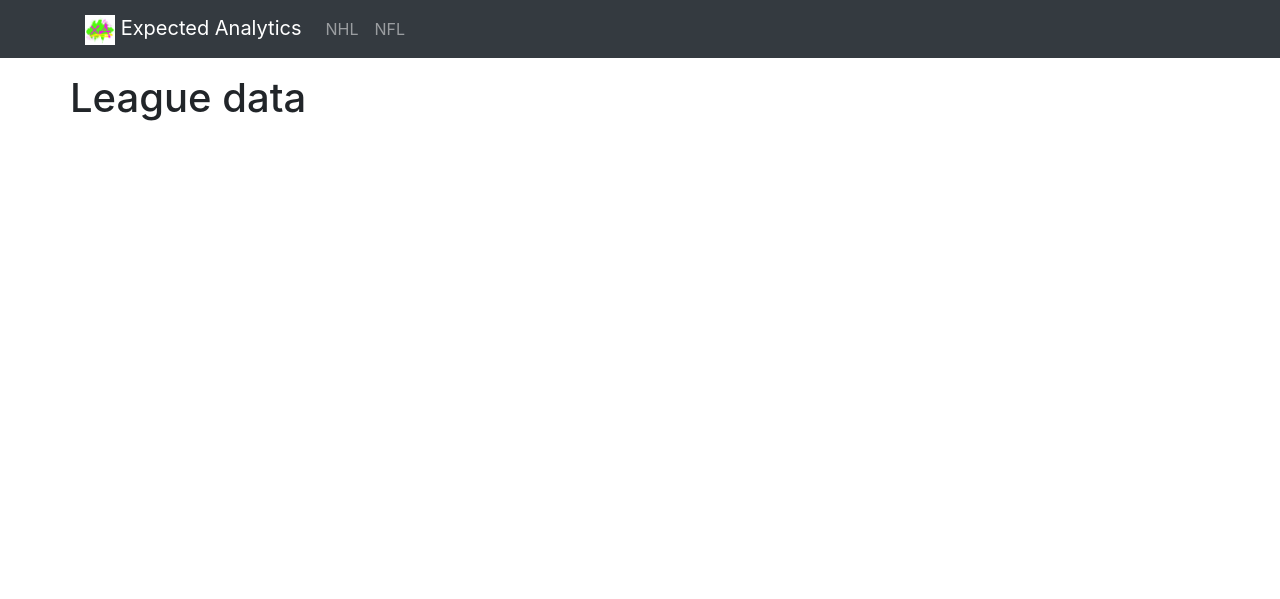
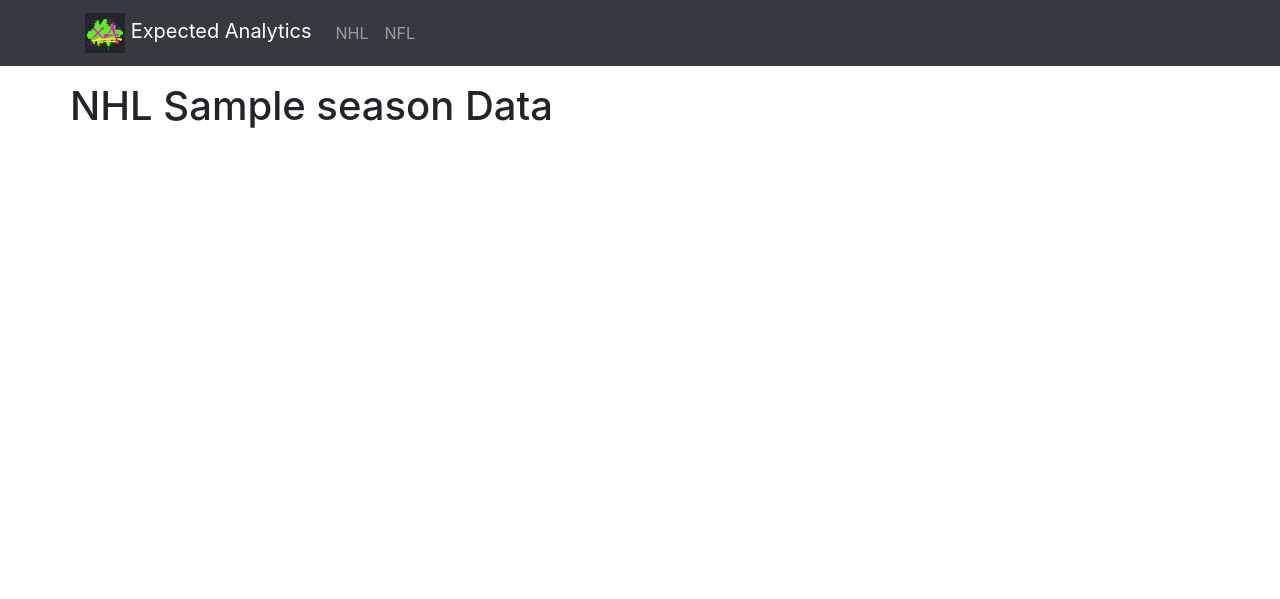
Before and after one commit to materimm/analytics, a Flask app: template templates/nhl_league.html in a window 1280 px wide. Shown: the top 599 px of the page. Run offline with Flask 2, Linux system fonts and the light colour scheme; the template is opened without the code that fills it: most values are stand-ins (such as "Sample title", 1, 10 or a date in 2020); a map, chart or similar area stays blank; some libraries are stand-ins or nearby versions.

Commit message:
logo added and minor page updates

```diff
--- a/backend/nhl_apis.py
+++ b/backend/nhl_apis.py
@@ -190,13 +190,16 @@ def get_league_stats(start_season, end_season, filter='all'):
     all_dates.sort()
     rolling_xgf['all_dates'] = all_dates
 
+    seasons = start_season if start_season == end_season else str(start_season) + ' - ' + str(end_season)
+
     return {
         'rolling_xgf': rolling_xgf,
         'goal_share': goal_share,
         'xgoal_share': xgoal_share,
         'colors': help.get_all_nhl_colors(),
         'logos': help.get_all_nhl_logos(),
-        'teams': teams
+        'teams': teams,
+        'season': seasons
     }
 
 
@@ -225,7 +228,6 @@ def get_goal_share(teams, start_season, end_season, is_expected):
     data = pd.DataFrame()
     for season in seasons:
         data = data.append(help.upload_data(base_dir + r'\NHLData\moneypuck\overall\teams-' + str(season) + '.csv'))
-
     data = data.loc[(data.season >= start_season)  & (data.season <= end_season)]
     data = data.loc[data.situation=='5on5']
     data = data.groupby(['team'], as_index=False).agg({gf_label:'mean', ga_label:'mean', 'iceTime': 'sum'})
--- a/static/js/chart_builder.js
+++ b/static/js/chart_builder.js
@@ -133,7 +133,7 @@ function line_chart_with_point_labels(id, labels, datasets, title, situation ,xA
 }
 
 
-function scatter_chart(id, data, title, situation, xLabel, yLabel, imgs, avg_x, avg_y) {
+function scatter_chart(id, data, title, situation, xLabel, yLabel, imgs, avg_x, avg_y, data_from) {
   let ctx = document.getElementById(id).getContext("2d");
   let scatter = new Chart(ctx, {
       type: 'scatter',
@@ -185,7 +185,7 @@ function scatter_chart(id, data, title, situation, xLabel, yLabel, imgs, avg_x,
           display: true,
           text: [title,
                 'situations: ' + situation,
-                'data: Natural Stat Trick (@natstattrick) | chart: @moman939'],
+                'data: ' + data_from + ' | chart: @moman939'],
         },
         scales: {
           xAxes: [{
--- a/static/js/nhl_league.js
+++ b/static/js/nhl_league.js
@@ -108,10 +108,10 @@ function drawGoalShare(goal_share, teams, colors, logos, isExpected) {
   let avg_x = goal_share["avg"]["gf60"];
   let avg_y = goal_share["avg"]["ga60"];
   if(isExpected) {
-    scatter_chart('xgoal_share_chart', scatterData, 'Expected Goal Share', '5v5', 'xGF/60', 'xGA/60', logos, avg_x, avg_y);
+    scatter_chart('xgoal_share_chart', scatterData, 'Expected Goal Share', '5v5', 'xGF/60', 'xGA/60', logos, avg_x, avg_y, 'moneypuck.com');
   }
   else {
-    scatter_chart('goal_share_chart', scatterData, 'Goal Share', '5v5', 'GF/60', 'GA/60', logos, avg_x, avg_y);
+    scatter_chart('goal_share_chart', scatterData, 'Goal Share', '5v5', 'GF/60', 'GA/60', logos, avg_x, avg_y, 'moneypuck.com');
   }
 
 }
--- a/templates/base.html
+++ b/templates/base.html
@@ -5,7 +5,7 @@
     <!-- Required meta tags -->
     <meta charset="utf-8">
     <meta name="viewport" content="width=device-width, initial-scale=1, shrink-to-fit=no">
-    <link rel="icon" href="{{ url_for('static', filename='images/chat_logo.ico') }}">
+    <link rel="icon" href="{{ url_for('static', filename='images/favicon.ico') }}">
 
     <!-- Bootstrap core CSS -->
     <link href="{{ url_for('static', filename='css/vendor/bootstrap.min.css') }}" rel="stylesheet">
@@ -13,7 +13,7 @@
     <!-- d3 import -->
     <script src="https://d3js.org/d3.v4.js"></script>
 
-    <title>Sports Analytics</title>
+    <title>Expected Analytics</title>
     {% endblock %}
   </head>
   <body>
--- a/templates/header.html
+++ b/templates/header.html
@@ -2,7 +2,7 @@
   <div class="container">
     <a class="navbar-brand" href="#">
     <!--  <img src="/docs/5.0/assets/brand/bootstrap-logo.svg" alt="" width="30" height="24" class="d-inline-block align-top">-->
-      <img src="{{ url_for('static', filename='images/xA_logo.png') }}" width="30" class="d-inline-block align-middle" alt="">
+      <img src="{{ url_for('static', filename='images/xA_logo_dark.png') }}" width="40" class="d-inline-block align-middle" alt="">
       Expected Analytics
     </a>
     <div class="collapse navbar-collapse" id="navbarNav">
--- a/templates/nfl_league.html
+++ b/templates/nfl_league.html
@@ -5,7 +5,7 @@
 {% block content %}
   <div class="container">
     <div class="row mb-1">
-      <h1>League data</h1>
+      <h1>NFL {{league_stats.season}} Data</h1>
     </div>
     <div class="row mb-1" style="display:none">
       <div class="col"><button type="button" id="drawLeagueChartsButton" class="btn btn-primary" onclick="drawCharts({{ league_stats }})">draw</button></div>
--- a/templates/nhl_league.html
+++ b/templates/nhl_league.html
@@ -5,7 +5,7 @@
 {% block content %}
   <div class="container">
     <div class="row mb-1">
-      <h1>League data</h1>
+      <h1>NHL {{league_stats.season}} Data</h1>
     </div>
     <div class="row mb-1" style="display:none">
       <div class="col"><button type="button" id="drawLeagueChartsButton" class="btn btn-primary" onclick="drawCharts({{ league_stats }})">draw</button></div>
```
Also changed, not shown: static/images/favicon.ico (added), static/images/xA_logo_dark.png (added).
